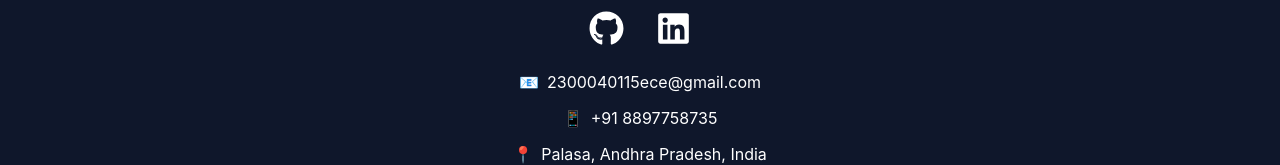
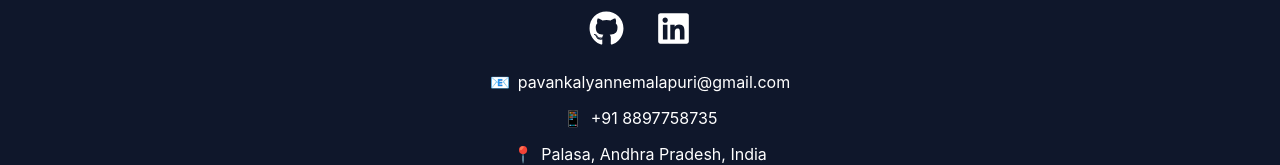
Before and after one commit to pavankalyannemalapuri-cell/portfolio, a React (Vite) app: page / in a window 1280 px wide. Shown: the part 2760-2925 px from the top of the page. Built offline with nearby package versions, Linux system fonts and the light colour scheme.

Commit message:
Updated contact email

```diff
--- a/src/App.tsx
+++ b/src/App.tsx
@@ -738,7 +738,7 @@ font-semibold
 
   <div className="flex justify-center items-center gap-2">
     <span>📧</span>
-    <span>2300040115ece@gmail.com</span>
+    <span>pavankalyannemalapuri@gmail.com</span>
   </div>
 
   <div className="flex justify-center items-center gap-2">
```
